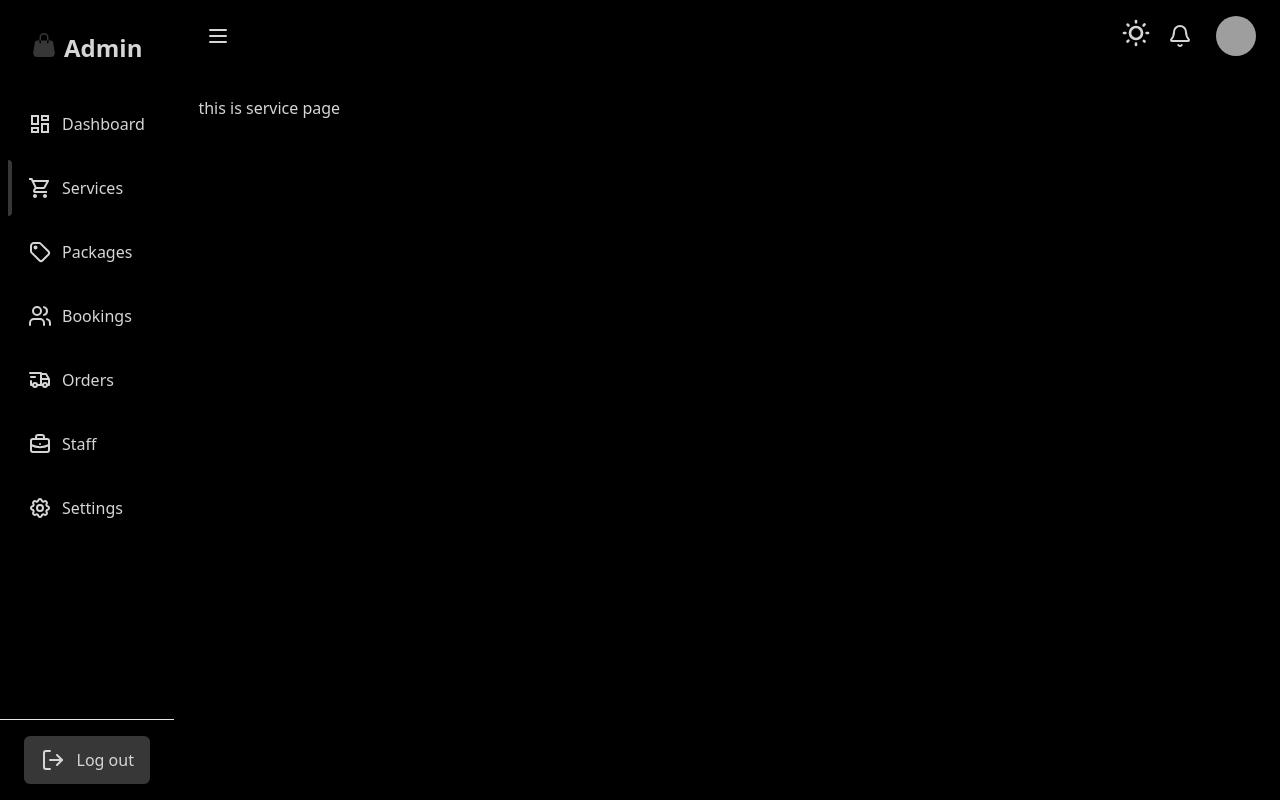
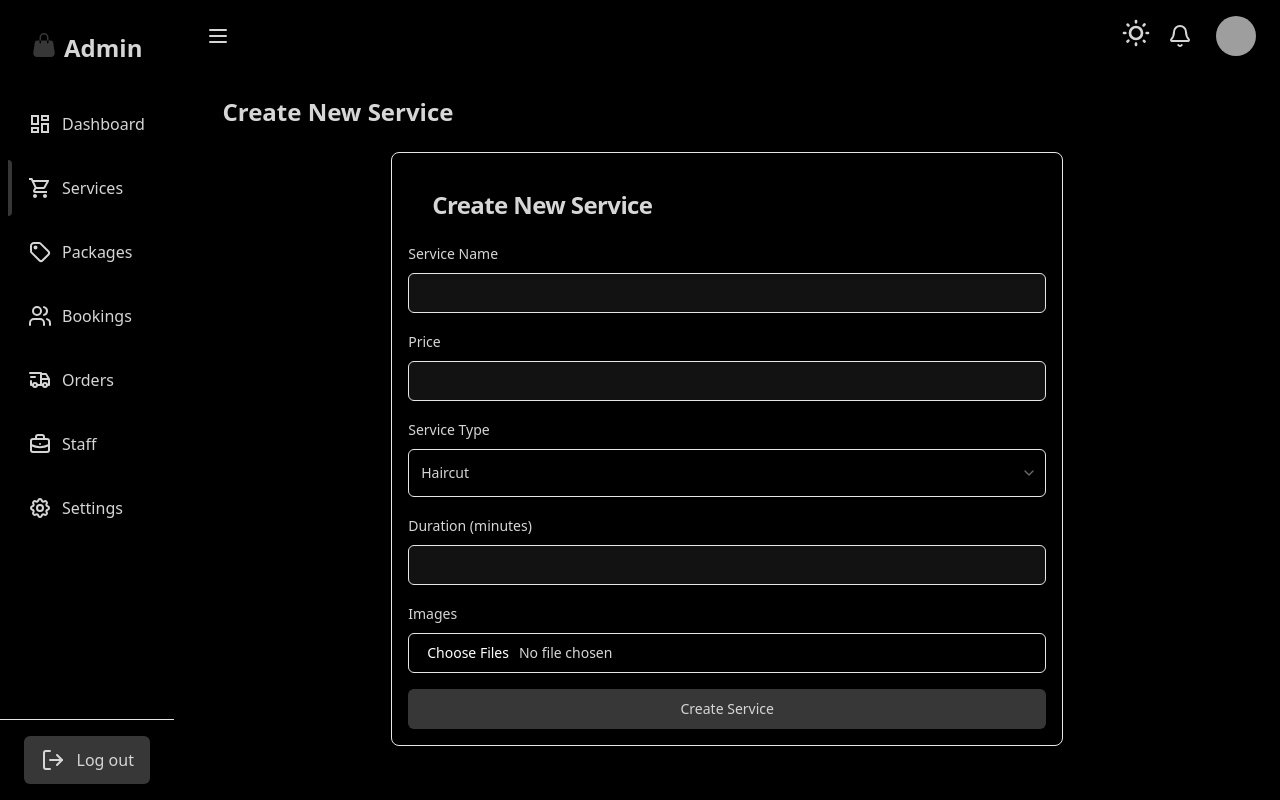
Before and after one commit to Harshxgit/SALONASS, a Next.js app: page /admin/services in a window 1280 px wide. Built offline with nearby package versions, Linux system fonts and the light colour scheme; no server answers; grey boxes are pictures that could not be loaded.

Commit message:
fix sidebar

```diff
--- a/src/Containers/header/NavMenuToggle.tsx
+++ b/src/Containers/header/NavMenuToggle.tsx
@@ -1,19 +1,25 @@
 "use client";
 
 import { Menu } from "lucide-react";
-
+import { useState } from "react";
 import { Button } from "@/components/ui/button";
 import { Sheet, SheetContent, SheetTrigger } from "@/components/ui/sheet";
 import SidebarContent from "@/Containers/sidebar/SidebarContent";
 import useGetWindowWidth from "@/hooks/useGetWindowWidth";
 import useSidebar from "@/context/App";
 export default function NavMenuToggle() {
+  const [isOpen, setIsOpen] = useState(false);
+
   const windowWidth = useGetWindowWidth();
-
   const toggle = useSidebar((state) => state.toggleSidebar);
 
+  // Function to handle closing the sheet
+  const handleCloseSheet = () => {
+    setIsOpen(false);
+  };
   if (!windowWidth) return null;
 
+  //big size screen
   if (windowWidth >= 1024) {
     return (
       <Button variant="ghost" size="icon" onClick={toggle}>
@@ -22,20 +28,25 @@ export default function NavMenuToggle() {
     );
   }
 
+  //phone screen
   return (
     <Sheet>
-      <SheetTrigger asChild>
+      <SheetTrigger asChild onClick={() => setIsOpen(true)}>
         <Button variant="ghost" size="icon">
           <Menu />
         </Button>
       </SheetTrigger>
 
+      {/* sidebar on phone */}
+      <Sheet open={isOpen} >
       <SheetContent
         side="left"
         className="w-full !max-w-sidebar bg-popover p-0"
+
       >
-        <SidebarContent />
+        <SidebarContent onclickclose={handleCloseSheet}/>
       </SheetContent>
+      </Sheet>
     </Sheet>
   );
 }
--- a/src/Containers/header/index.tsx
+++ b/src/Containers/header/index.tsx
@@ -21,11 +21,14 @@ export default function Header() {
             <Skeleton className="size-10 rounded-full" />
           )}
 
+
+          {/* left side  */}
           <div className="flex items-center gap-x-2 ml-auto">
             <Toggle />
             <Notifications />
             <Profile />
           </div>
+
         </div>
       </Container>
     </header>
--- /dev/null
+++ b/src/Containers/services/createservice/page.tsx
@@ -0,0 +1,147 @@
+'use client'
+
+import { useState } from 'react'
+import { Button } from "@/components/ui/button"
+import { Input } from "@/components/ui/input"
+import { Label } from "@/components/ui/label"
+import { Select, SelectContent, SelectItem, SelectTrigger, SelectValue } from "@/components/ui/select"
+import { Card, CardContent, CardHeader, CardTitle } from "@/components/ui/card"
+import { toast } from "@/components/ui/use-toast"
+
+type ServiceType = 'Haircut' | 'Coloring' | 'Styling' | 'Treatment'
+
+interface ServiceFormData {
+  name: string
+  price: string
+  type: ServiceType
+  duration: string
+  images: File[]
+}
+
+export default function CreateServiceForm() {
+  const [formData, setFormData] = useState<ServiceFormData>({
+    name: '',
+    price: '',
+    type: 'Haircut',
+    duration: '',
+    images: []
+  })
+
+  const handleInputChange = (e: React.ChangeEvent<HTMLInputElement>) => {
+    const { name, value } = e.target
+    setFormData(prev => ({ ...prev, [name]: value }))
+  }
+
+  const handleTypeChange = (value: ServiceType) => {
+    setFormData(prev => ({ ...prev, type: value }))
+  }
+
+  const handleImageUpload = (e: React.ChangeEvent<HTMLInputElement>) => {
+    if (e.target.files) {
+      setFormData(prev => ({ ...prev, images: Array.from(e.target.files!) }))
+    }
+  }
+
+  const handleSubmit = async (e: React.FormEvent<HTMLFormElement>) => {
+    e.preventDefault()
+
+    // Here you would typically send the data to your backend
+    // For this example, we'll just log it and show a success message
+    console.log('Submitting service:', formData)
+
+    // Simulating an API call
+    await new Promise(resolve => setTimeout(resolve, 1000))
+
+    toast({
+      title: "Service Created",
+      description: `${formData.name} has been successfully added.`,
+    })
+
+    // Reset form after submission
+    setFormData({
+      name: '',
+      price: '',
+      type: 'Haircut',
+      duration: '',
+      images: []
+    })
+  }
+
+  return (
+    <Card className="w-full max-w-2xl mx-auto">
+      <CardHeader>
+        <CardTitle>Create New Service</CardTitle>
+      </CardHeader>
+      <CardContent>
+        <form onSubmit={handleSubmit} className="space-y-4">
+          <div className="space-y-2">
+            <Label htmlFor="name">Service Name</Label>
+            <Input
+              id="name"
+              name="name"
+              value={formData.name}
+              onChange={handleInputChange}
+              required
+            />
+          </div>
+
+          <div className="space-y-2">
+            <Label htmlFor="price">Price</Label>
+            <Input
+              id="price"
+              name="price"
+              type="number"
+              min="0"
+              step="0.01"
+              value={formData.price}
+              onChange={handleInputChange}
+              required
+            />
+          </div>
+
+          <div className="space-y-2">
+            <Label htmlFor="type">Service Type</Label>
+            <Select onValueChange={handleTypeChange} value={formData.type}>
+              <SelectTrigger>
+                <SelectValue placeholder="Select service type" />
+              </SelectTrigger>
+              <SelectContent>
+                <SelectItem value="Haircut">Haircut</SelectItem>
+                <SelectItem value="Coloring">Coloring</SelectItem>
+                <SelectItem value="Styling">Styling</SelectItem>
+                <SelectItem value="Treatment">Treatment</SelectItem>
+              </SelectContent>
+            </Select>
+          </div>
+
+          <div className="space-y-2">
+            <Label htmlFor="duration">Duration (minutes)</Label>
+            <Input
+              id="duration"
+              name="duration"
+              type="number"
+              min="0"
+              value={formData.duration}
+              onChange={handleInputChange}
+              required
+            />
+          </div>
+
+          <div className="space-y-2">
+            <Label htmlFor="images">Images</Label>
+            <Input
+              id="images"
+              name="images"
+              type="file"
+              onChange={handleImageUpload}
+              multiple
+              accept="image/*"
+            />
+          </div>
+
+          <Button type="submit" className="w-full">Create Service</Button>
+        </form>
+      </CardContent>
+    </Card>
+  )
+}
--- a/src/Containers/services/page.tsx
+++ b/src/Containers/services/page.tsx
@@ -1,10 +1,12 @@
 import Container from '@/components/ui/container'
 import React from 'react'
+import CreateServiceForm from './createservice/page'
 
 export default function Services() {
   return (
     <Container>
-        hi
+       <h1 className="text-2xl font-bold mb-6">Create New Service</h1>
+        <CreateServiceForm/>
     </Container>
   )
 }
--- a/src/Containers/sidebar/SidebarContent.tsx
+++ b/src/Containers/sidebar/SidebarContent.tsx
@@ -8,7 +8,7 @@ import { Button, buttonVariants } from "@/components/ui/button";
 import Typography from "@/components/ui/typography";
 import { navItems } from "@/constants/navItems";
 
-export default function SidebarContent() {
+export default function SidebarContent({onclickclose}:any) {
   const pathname = usePathname();
 
   return (
@@ -36,6 +36,7 @@ export default function SidebarContent() {
                   pathname === navItem.url &&
                     "after:content-[''] after:absolute after:top-0 after:left-0 after:h-full after:w-1 after:bg-primary after:rounded-r-lg"
                 )}
+                onClick={onclickclose}
               >
                 {navItem.icon} {navItem.title}
               </Link>
--- a/src/app/(dashboards)/admin/services/page.tsx
+++ b/src/app/(dashboards)/admin/services/page.tsx
@@ -1,7 +1,11 @@
+
+import Services from '@/Containers/services/page'
 import React from 'react'
 
 export default function page() {
   return (
-    <div>this is service page</div>
+    <div>
+        <Services/>
+    </div>
   )
 }
--- a/src/components/ui/sheet.tsx
+++ b/src/components/ui/sheet.tsx
@@ -5,8 +5,7 @@ import * as SheetPrimitive from "@radix-ui/react-dialog";
 import { cva, type VariantProps } from "class-variance-authority";
 import { X } from "lucide-react";
 
-import {cn } from "@/lib/util"
-
+import { cn } from "@/lib/util";
 
 const Sheet = SheetPrimitive.Root;
 
```
